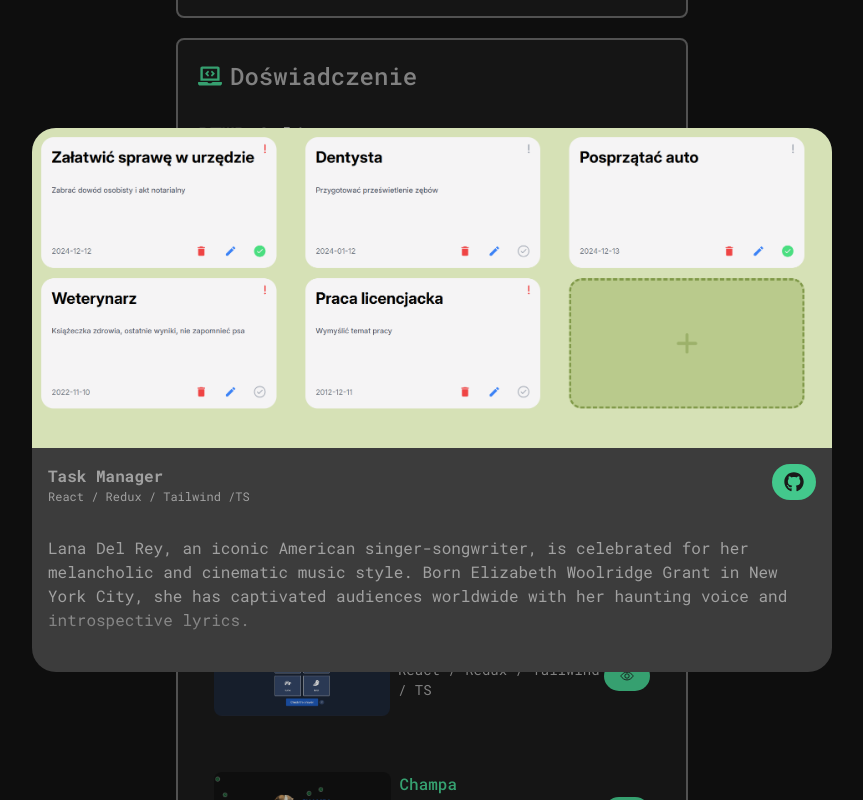
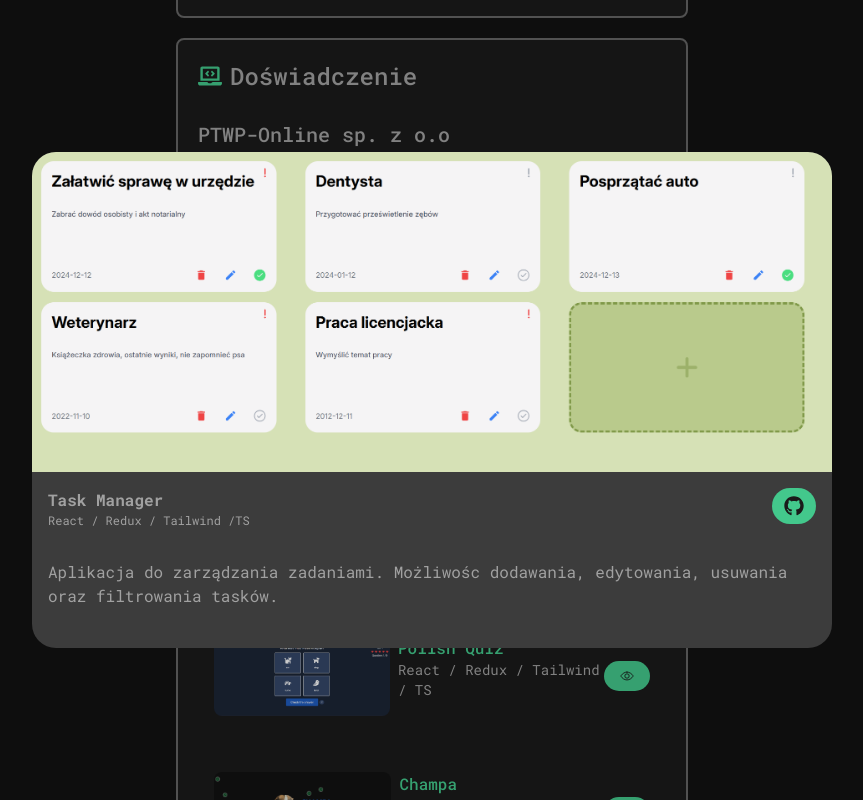
Before and after one commit to MarcinRuszkowski/portfolio-website, a React (Vite) app: page / in a window 1280 px wide. Both pictures are taken after a click on the button 835 px from the left and 1664 px from the top of the page. Shown: the part 1264-2064 px from the top of the page, without its empty margins (208-1071 px from the left). Built offline with nearby package versions, Linux system fonts and the light colour scheme.

Commit message:
opis projektów

```diff
--- a/src/components/ProjectsCard.tsx
+++ b/src/components/ProjectsCard.tsx
@@ -13,10 +13,8 @@ const cards = [
     ctaLink: "https://github.com/MarcinRuszkowski/task-manager",
     content: () => (
       <p>
-        Lana Del Rey, an iconic American singer-songwriter, is celebrated for
-        her melancholic and cinematic music style. Born Elizabeth Woolridge
-        Grant in New York City, she has captivated audiences worldwide with her
-        haunting voice and introspective lyrics.
+        Aplikacja do zarządzania zadaniami. Możliwośc dodawania, edytowania,
+        usuwania oraz filtrowania tasków.
       </p>
     ),
   },
@@ -27,8 +25,11 @@ const cards = [
     ctaLink: "https://github.com/MarcinRuszkowski/CMS-FULLSTACK",
     content: () => (
       <p>
-        Babbu Maan, a legendary Punjabi singer, is renowned for his soulful
-        voice and profound lyrics that resonate deeply with his audience.
+        Portal dla firm, w której pracownicy mogą załatwiać różne sprawy
+        związane z pracą. Planowanie nieobecności, sprawdzenie ważnych wydarzeń
+        związanych z życiem firmy, zbiór dokumentów poszczególnych spółek, itd.
+        Możliwość dodawania/edytowanie użytkowników przez admina, autoryzacji
+        użytkownika, filtrowanie pracowników z bazy po kryteriach.
       </p>
     ),
   },
@@ -39,8 +40,8 @@ const cards = [
     ctaLink: "https://github.com/MarcinRuszkowski/polish-quiz",
     content: () => (
       <p>
-        Babbu Maan, a legendary Punjabi singer, is renowned for his soulful
-        voice and profound lyrics that resonate deeply with his audience.
+        Quiz z obrazkami i ograniczoną liczbą żyć. Możliwośc restartowania gry w
+        dowolnym momencie. 5 poziomów do ukończenia gry.
       </p>
     ),
   },
@@ -51,8 +52,9 @@ const cards = [
     ctaLink: "https://github.com/MarcinRuszkowski/champa-page",
     content: () => (
       <p>
-        Babbu Maan, a legendary Punjabi singer, is renowned for his soulful
-        voice and profound lyrics that resonate deeply with his audience.
+        Prosta strona o moim psie - reproduktorze. Galeria zdjęć, osiągniecia
+        przedstawione na lini czasu wraz ze zdjęciami i opisem. Formularz
+        kontaktowy.
       </p>
     ),
   },
--- a/src/components/TechStackCard.tsx
+++ b/src/components/TechStackCard.tsx
@@ -16,7 +16,6 @@ const slugs = [
   "mongodb",
   "shadcnui",
   "github",
-  "visualstudiocode",
 ];
 
 export const TechStackCard = () => {
--- a/src/components/ui/expandable-card-demo-standard.tsx
+++ b/src/components/ui/expandable-card-demo-standard.tsx
@@ -116,12 +116,12 @@ export const ExpandableCard: React.FC<ExpandableCardProps> = ({ cards }) => {
                   <motion.a
                     layoutId={`button-${active.title}-${id}`}
                     href={active.ctaLink}
+                    title={active.ctaLink}
                     target="_blank"
                     rel="noopener noreferrer"
                     className="px-3 py-2 text-xl rounded-full font-bold bg-primary text-secondary hover:text-gray-200"
                   >
                     <FaGithub />
-
                   </motion.a>
                 </div>
                 <div className="pt-4 relative px-4">
@@ -177,7 +177,7 @@ export const ExpandableCard: React.FC<ExpandableCardProps> = ({ cards }) => {
               layoutId={`button-${card.title}-${id}`}
               className="px-4 py-2 text-sm rounded-full font-bold bg-primary hover:bg-primary-hover text-secondary hover:text-gray-200 mt-4 md:mt-0"
             >
-             <IoEyeOutline/>
+              <IoEyeOutline />
             </motion.button>
           </motion.div>
         ))}
```
